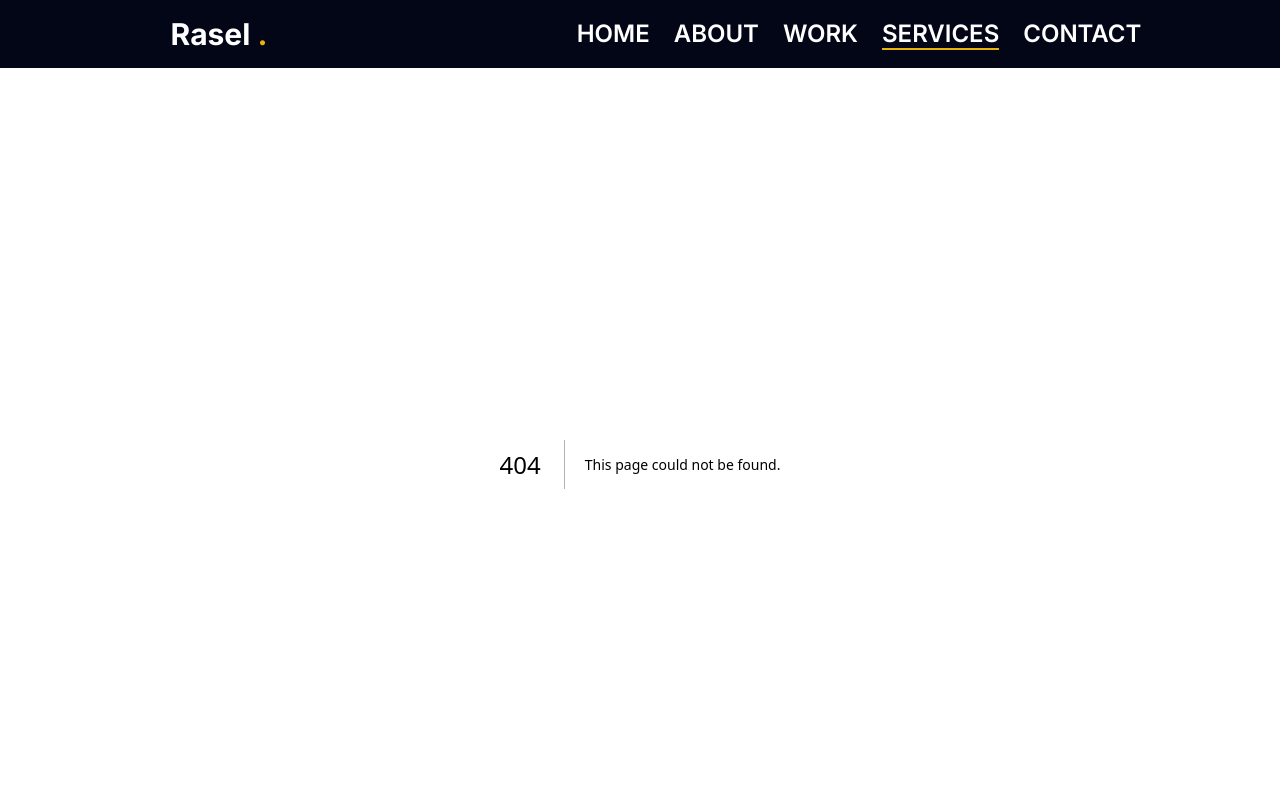
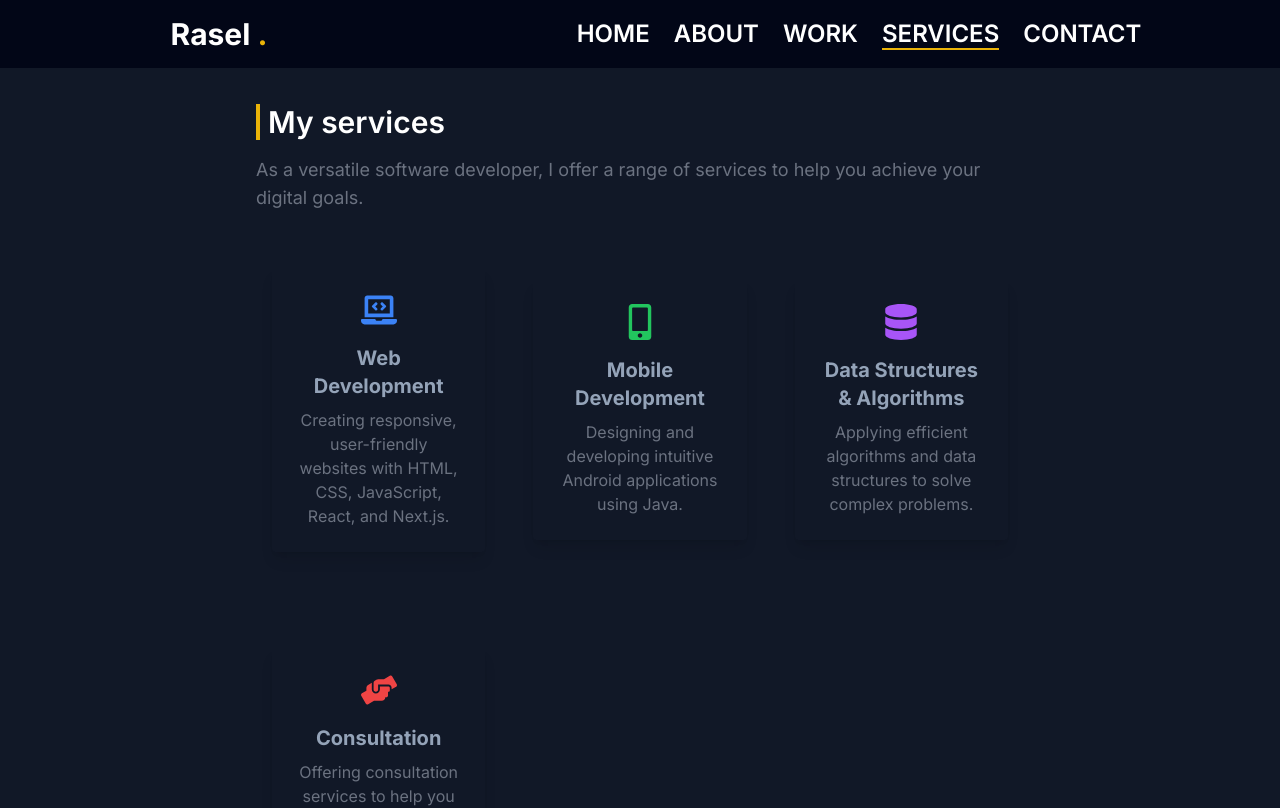
Before and after one commit to Raselj71/my-portfolio, a Next.js app: page /services in a window 1280 px wide. Before the commit this address had no page. Shown: the top 808 px of the page. Built offline with nearby package versions, Linux system fonts and the light colour scheme.

Commit message:
Added services page and update contact page

```diff
--- a/app/about/page.tsx
+++ b/app/about/page.tsx
@@ -109,7 +109,7 @@ function page() {
 
       <div className="mt-10 mx-6 md:mx-14 lg:mx-64">
         <h2 className="border-l-4 inline-block px-2 border-[#EAB308] text-3xl text-white font-semibold ">
-          Educationan
+          Education
         </h2>
         <p className="mt-4 text-lg">
           Currently enrolling Bachelor of Computer Science and Engineering at
--- a/app/api/email/route.ts
+++ b/app/api/email/route.ts
@@ -2,6 +2,16 @@ import { NextResponse } from "next/server";
 
 export async function GET(request:Request) {
 
+
+
+
     return NextResponse.json({message:"send successfull"})
 
 }
+
+export async function POST(request:Request){
+
+    console.log(await request.json())
+
+    return NextResponse.json({status:"OK"})
+}
--- /dev/null
+++ b/app/components/ServiceCard.tsx
@@ -0,0 +1,20 @@
+import React from 'react'
+import { IconType } from 'react-icons';
+
+type cardType={
+    title:String;
+    description:String;
+    icon:IconType
+}
+
+function ServiceCard({ title, description, icon }:cardType) {
+  return (
+    <div className="max-w-sm rounded overflow-hidden shadow-lg p-6 m-4 flex flex-col justify-center items-center ">
+      <div className="text-4xl mb-4 text-center">{icon}</div>
+      <div className="font-bold text-xl mb-2 text-center text-slate-400">{title}</div>
+      <p className="text-base text-center">{description}</p>
+    </div>
+  );
+}
+
+export default ServiceCard
--- a/app/contact/page.tsx
+++ b/app/contact/page.tsx
@@ -12,7 +12,7 @@ function page() {
     <section className='lg:flex lg:justify-center lg:gap-8 lg:mt-20'>
 
                        <div className='bg-[#111827] px-4 py-5 mx-4 md:mx-16 my-4 rounded-lg'>
-                            <form action="">
+                            <form >
                                  <h2 className='text-white text-xl font-semibold text-center mb-10'>Lets work together</h2>
 
                                      <div className='flex flex-col gap-2 my-1'>
--- /dev/null
+++ b/app/services/page.tsx
@@ -0,0 +1,72 @@
+import React from "react";
+import ServiceCard from "../components/ServiceCard";
+import {
+  FaLaptopCode,
+  FaMobileAlt,
+  FaDatabase,
+  FaHandsHelping,
+} from "react-icons/fa";
+
+function page() {
+    const services = [
+      {
+        title: "Web Development",
+        description:
+          "Creating responsive, user-friendly websites with HTML, CSS, JavaScript, React, and Next.js.",
+        icon: <FaLaptopCode className="text-blue-500" />,
+      },
+      {
+        title: "Mobile Development",
+        description:
+          "Designing and developing intuitive Android applications using Java.",
+        icon: <FaMobileAlt className="text-green-500" />,
+      },
+      {
+        title: "Data Structures & Algorithms",
+        description:
+          "Applying efficient algorithms and data structures to solve complex problems.",
+        icon: <FaDatabase className="text-purple-500" />,
+      },
+      {
+        title: "Consultation",
+        description:
+          "Offering consultation services to help you plan and strategize your projects.",
+        icon: <FaHandsHelping className="text-red-500" />,
+      },
+    ];
+  return (
+    <section className="flex flex-col bg-[#111827] pb-10">
+      <div className="mt-10 mx-6 md:mx-14 lg:mx-64">
+        <h2 className="border-l-4 inline-block px-2 border-[#EAB308] text-3xl text-white font-semibold ">
+          My services
+        </h2>
+        <p className="mt-4 text-lg">
+          As a versatile software developer, I offer a range of services to help
+          you achieve your digital goals.
+        </p>
+      </div>
+
+      <div className="mt-10 mx-6 md:mx-14 lg:mx-64 flex flex-col justify-center items-center gap-y-16 lg:grid lg:grid-cols-3 gap-4">
+        {services.map((service, index) => (
+          <ServiceCard
+            key={index}
+            title={service.title}
+            description={service.description}
+            icon={service.icon}
+          />
+        ))}
+      </div>
+      <div className="mt-10 mx-6 md:mx-14 lg:mx-64">
+        <h2 className="border-l-4 inline-block px-2 border-[#EAB308] text-3xl text-white font-semibold ">
+          Get in Touch
+        </h2>
+        <p className="mt-4 text-lg">
+          Ready to start your next project? Contact me today to discuss your
+          requirements and see how I can help you achieve your digital goals.
+        </p>
+      </div>
+    </section>
+  );
+}
+
+export default page;
--- a/app/work/page.tsx
+++ b/app/work/page.tsx
@@ -7,10 +7,11 @@ import emi from "@/public/Loan & EMI Calculators.png";
 import ecommerce from "@/public/Ecommerce Project.png";
 import jobbord from '@/public/jobbord.png'
 import portfolio from '@/public/portfolio.png'
+import restApi from '@/public/restapi.png'
 
 function page() {
   return (
-    <section className="flex flex-col bg-[#111827]">
+    <section className="flex flex-col bg-[#111827] pb-10">
       <div className="mt-10 mx-6 md:mx-14 lg:mx-64">
         <h2 className="border-l-4 inline-block px-2 border-[#EAB308] text-3xl text-white font-semibold ">
           My works
@@ -23,13 +24,13 @@ function page() {
       <div className="mt-10 mx-6 md:mx-14 lg:mx-64 flex flex-col justify-center items-center gap-y-16 lg:grid lg:grid-cols-3 gap-4">
         <Card
           title={"Realtime Chat Application"}
-          github={""}
+          github={"https://github.com/Raselj71/Chat-app-Client.git"}
           live={""}
           des={[
             "HTML",
             "CSS",
             "JavaScript",
-            "React JS",
+            "Typescript",
             "Next JS",
             "JWT",
             "MongoDB",
@@ -39,8 +40,8 @@ function page() {
         />
 
         <Card
-          title={"Job bord"}
-          github={""}
+          title={"Job bord-job listing"}
+          github={"https://github.com/Raselj71/Job-board"}
           live={""}
           des={[
             "HTML",
@@ -50,11 +51,40 @@ function page() {
             "MySql",
             "Authentication",
             "bootstrap",
-            "Socket",
           ]}
           icon={jobbord}
         />
 
+        <Card
+          title={"My Portfolio Website"}
+          github={"https://github.com/Raselj71/my-portfolio"}
+          live={""}
+          des={[
+            "HTML",
+            "CSS",
+            "JavaScript",
+            "React JS",
+            "Next JS",
+            "JWT",
+            "Typescript",
+          ]}
+          icon={portfolio}
+        />
+
+        <Card
+          title={"Rest API node js & MySql"}
+          github={
+            "https://github.com/Raselj71/Rest-API-using-Express-and-MySql-Database"
+          }
+          live={""}
+          des={[
+            "node js",
+            "JavaScript",
+            "MySql",
+            "CRUD operation"
+          ]}
+          icon={restApi}
+        />
         <Card
           title={"PDF master Reader"}
           github={"https://github.com/Raselj71/Pdf_Reader.git"}
@@ -88,33 +118,8 @@ function page() {
           title={"Ecommerce project using java-Swing"}
           github={"https://github.com/Raselj71/Ecommerce-Project.git"}
           live={""}
-          des={[
-            "HTML",
-            "CSS",
-            "JavaScript",
-            "React JS",
-            "Next JS",
-            "JWT",
-            "MongoDB",
-            "Socket",
-          ]}
+          des={["java", "Java Swing", "MySql", "Authentication", "OOP"]}
           icon={ecommerce}
-        />
-
-        <Card
-          title={"My Portfolio Website"}
-          github={""}
-          live={""}
-          des={[
-            "HTML",
-            "CSS",
-            "JavaScript",
-            "React JS",
-            "Next JS",
-            "JWT",
-            "MongoDB",
-          ]}
-          icon={portfolio}
         />
       </div>
     </section>
--- a/package.json
+++ b/package.json
@@ -9,7 +9,9 @@
     "lint": "next lint"
   },
   "dependencies": {
+    "axios": "^1.7.2",
     "next": "14.2.4",
+    "nodemailer": "^6.9.14",
     "react": "^18",
     "react-dom": "^18",
     "react-icons": "^5.2.1"
```
Also changed, not shown: public/restapi.png (added), 1 other file (tests, documents, lock files or other folders).
